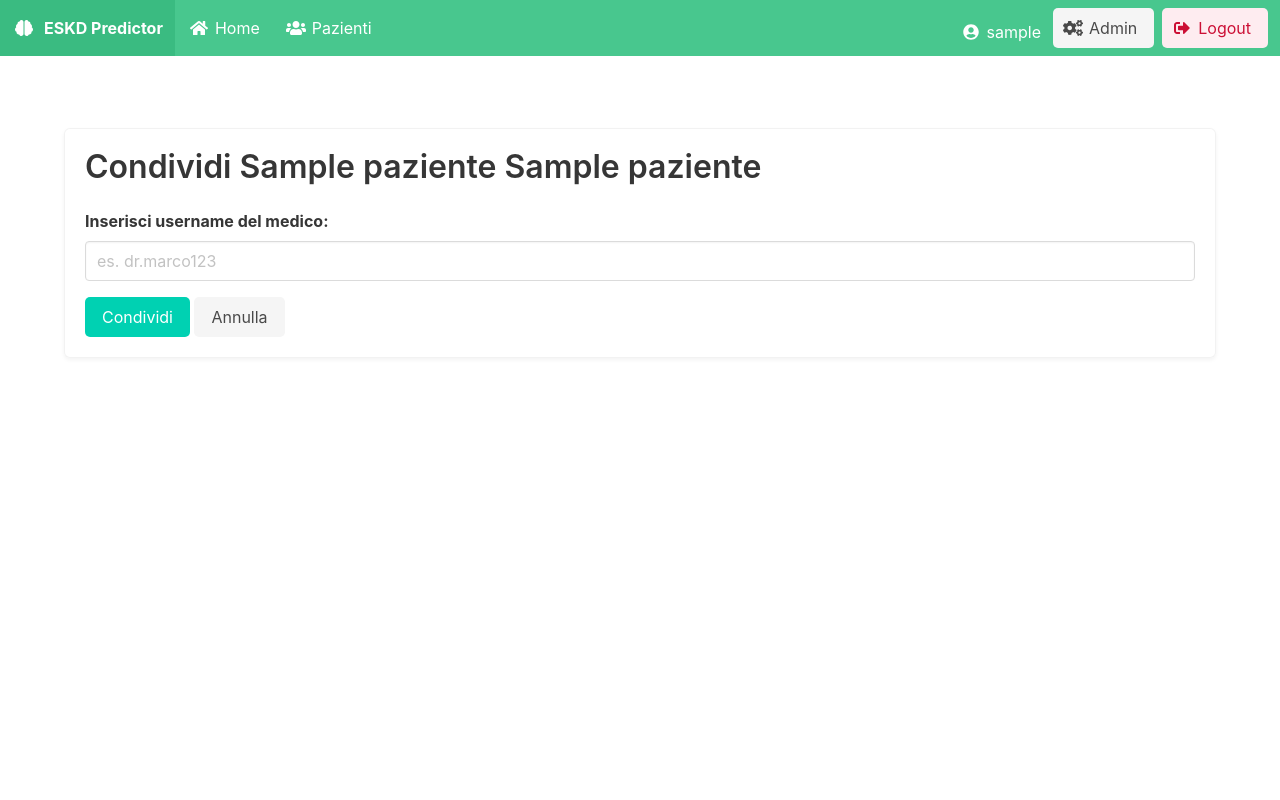
After one commit to gabri1997/end-stage-kidney-webapp, a Django app: page /pazienti/1/condividi/ in a window 1280 px wide. The commit adds this page. Run offline with Django 5.2, Linux system fonts and the light colour scheme; a user stored in the database is signed in; tables that the repository leaves empty hold one stand-in row (values such as "Sample post"); parts of the project's set-up code (start-up, migrations or seed data) failed here and were passed over.

Commit message:
added patients sharing

```diff
--- a/prediction/models.py
+++ b/prediction/models.py
@@ -6,6 +6,7 @@ from django.contrib.auth.models import User
 
 class Paziente(models.Model):
     medico = models.ForeignKey(User, on_delete=models.CASCADE, related_name='pazienti')
+    medici_condivisi = models.ManyToManyField(User, related_name='pazienti_condivisi', blank=True)
     nome = models.CharField(max_length=100)
     cognome = models.CharField(max_length=100)
     codice_fiscale = models.CharField(max_length=16, unique=True)
--- a/prediction/templates/prediction/base.html
+++ b/prediction/templates/prediction/base.html
@@ -21,7 +21,7 @@
             }
         /* Sfondo leggermente più chiaro per i box */
         .box {
-            background-color: #ffffff;
+            background-color: #ffffffcc;
             box-shadow: 0 2px 4px rgba(0,0,0,0.05);
             border: 1px solid rgba(0,0,0,0.05);
         }
@@ -83,7 +83,7 @@
 <body>
 
     <!-- 🔹 Navbar -->
-<nav class="navbar is-primary" role="navigation" aria-label="main navigation">
+<nav class="navbar is-success" role="navigation" aria-label="main navigation">
     <div class="navbar-brand">
         {% if user.is_authenticated %}
             <a class="navbar-item" href="{% url 'home' %}">
--- /dev/null
+++ b/prediction/templates/prediction/condividi_paziente.html
@@ -0,0 +1,19 @@
+{% extends 'prediction/base.html' %}
+{% block content %}
+<div class="container mt-5 box">
+    <h2 class="title">Condividi {{ paziente.nome }} {{ paziente.cognome }}</h2>
+    <form method="post">
+        {% csrf_token %}
+        <div class="field">
+            <label class="label">Inserisci username del medico:</label>
+            <div class="control">
+                <input type="text" name="username" class="input" placeholder="es. dr.marco123" required>
+            </div>
+        </div>
+        <div class="field mt-4">
+            <button type="submit" class="button is-primary">Condividi</button>
+            <a href="{% url 'lista_pazienti' %}" class="button is-light">Annulla</a>
+        </div>
+    </form>
+</div>
+{% endblock %}
--- a/prediction/templates/prediction/dettaglio_paziente.html
+++ b/prediction/templates/prediction/dettaglio_paziente.html
@@ -8,7 +8,7 @@
 
 body {
     background:
-        linear-gradient(135deg, rgba(22, 214, 150, 0.3), rgba(68, 123, 172, 0.349)),
+        linear-gradient(135deg, rgba(29, 156, 97, 0.397), rgba(183, 204, 223, 0.3)),
         url("{% static 'prediction/images/background-medico.png' %}") no-repeat center center fixed;
     background-size: cover;
 }
@@ -26,10 +26,10 @@ body {
     transform: scale(1.1);
 }
 h1.title {
-    color: #eaecec; /* verde acqua professionale */
+    color: #0c0f0f; /* verde acqua professionale */
 }
 .box.custom-box {
-    background-color: rgba(255, 255, 255, 0.95); /* bianco quasi pieno */
+    background-color: rgba(247, 247, 247, 0.856); /* bianco quasi pieno */
     color: #1e4b7a; /* testo blu-scuro */
     border-radius: 12px; /* bordi stondati */
     padding: 1.5rem; /* spaziatura interna */
--- a/prediction/templates/prediction/nuova_visita.html
+++ b/prediction/templates/prediction/nuova_visita.html
@@ -29,7 +29,7 @@
                                     {% elif field.name == 'referto' %}
                                     <div class="file has-name">
                                         <label class="file-label">
-                                                {{ field }}
+                                            <input class="file-input" type="file" name="{{ field.name }}" id="id_{{ field.name }}">
                                             <span class="file-cta">
                                                 <span class="file-icon">
                                                     <i class="fas fa-upload"></i>
@@ -38,9 +38,7 @@
                                                     Scegli un file...
                                                 </span>
                                             </span>
-                                                <span class="file-name">
-                                                    Nessun file selezionato
-                                                </span>
+                                            <span class="file-name">Nessun file selezionato</span>
                                         </label>
                                     </div>
                                     {% else %}
--- a/prediction/urls.py
+++ b/prediction/urls.py
@@ -22,6 +22,7 @@ urlpatterns = [
     path('mestc/<int:mestc_id>/delete/', views.delete_mestc, name='delete_mestc'),
     path("predizione/<int:predizione_id>/delete/", views.delete_predizione, name="delete_predizione"),
     path('pazienti/<int:paziente_id>/elimina/', views.elimina_paziente, name='elimina_paziente'),
+     path('pazienti/<int:paziente_id>/condividi/', views.condividi_paziente, name='condividi_paziente'),
 
     # --- 🔐 Autenticazione ---
     path('login/', auth_views.LoginView.as_view(template_name='login.html'), name='login'),
--- a/prediction/views.py
+++ b/prediction/views.py
@@ -18,6 +18,7 @@ from django.contrib.auth.forms import UserCreationForm
 from django.contrib import messages
 from django.shortcuts import render, redirect
 from django.db.models import Q
+from django.contrib.auth.models import User
 
 def register(request):
     if request.method == 'POST':
@@ -39,9 +40,34 @@ def register(request):
     return render(request, 'register.html', {'form': form})
 
 @login_required
+def condividi_paziente(request, paziente_id):
+    paziente = get_object_or_404(
+        Paziente.objects.filter(Q(medico=request.user) | Q(medici_condivisi=request.user)),
+        id=paziente_id
+    )
+
+    if request.method == 'POST':
+        username = request.POST.get('username')
+        try:
+            altro_medico = User.objects.get(username=username)
+            paziente.medici_condivisi.add(altro_medico)
+            messages.success(request, f"Paziente condiviso con {altro_medico.username} ✅")
+        except User.DoesNotExist:
+            messages.error(request, "Nessun medico trovato con questo nome utente ❌")
+
+        return redirect('lista_pazienti')
+
+    return render(request, 'prediction/condividi_paziente.html', {'paziente': paziente})
+
+
+    return render(request, 'prediction/condividi_paziente.html', {'paziente': paziente})
+@login_required
 def home(request):
     # Ottieni alcune statistiche per il dashboard
-    num_pazienti = Paziente.objects.filter(medico=request.user).count()
+    num_pazienti = Paziente.objects.filter(
+        Q(medico=request.user) | Q(medici_condivisi=request.user)
+    ).distinct().count()
+
     num_visite = Visita.objects.filter(medico=request.user).count()
     ultime_predizioni = Predizione.objects.filter(
         paziente__medico=request.user
@@ -81,8 +107,10 @@ def nuovo_paziente(request):
 
 @login_required
 def lista_pazienti(request):
-    query = request.GET.get('q')
-    pazienti = Paziente.objects.filter(medico=request.user).order_by("cognome", "nome")
+    query = request.GET.get('q','')
+    pazienti = Paziente.objects.filter(
+        Q(medico=request.user) | Q(medici_condivisi=request.user)
+    ).distinct().order_by('cognome', 'nome')
     if query:
         pazienti = pazienti.filter(
             Q(nome__icontains=query) | Q(cognome__icontains=query)
@@ -93,7 +121,11 @@ def lista_pazienti(request):
 
 @login_required
 def dettaglio_paziente(request, paziente_id):
-    paziente = get_object_or_404(Paziente, id=paziente_id, medico=request.user)
+    paziente = get_object_or_404(
+    Paziente.objects.filter(Q(medico=request.user) | Q(medici_condivisi=request.user)),
+    id=paziente_id
+)
+
     visite = Visita.objects.filter(paziente=paziente).order_by("data_visita")
     mestc_records = MESTC.objects.filter(paziente=paziente).order_by("data_rilevazione")
     predizioni = Predizione.objects.filter(paziente=paziente).order_by("-data_predizione")
@@ -111,7 +143,11 @@ def dettaglio_paziente(request, paziente_id):
 
 @login_required
 def nuova_visita(request, paziente_id):
-    paziente = get_object_or_404(Paziente, id=paziente_id, medico=request.user)
+    paziente = get_object_or_404(
+    Paziente.objects.filter(Q(medico=request.user) | Q(medici_condivisi=request.user)),
+    id=paziente_id
+)
+
 
     if request.method == "POST":
         form = VisitaForm(request.POST, request.FILES)
@@ -130,7 +166,11 @@ def nuova_visita(request, paziente_id):
 
 @login_required
 def nuovo_mestc(request, paziente_id):
-    paziente = get_object_or_404(Paziente, id=paziente_id, medico=request.user)
+    paziente = get_object_or_404(
+    Paziente.objects.filter(Q(medico=request.user) | Q(medici_condivisi=request.user)),
+    id=paziente_id
+)
+
 
     if request.method == "POST":
         form = MESTCForm(request.POST)
@@ -147,7 +187,11 @@ def nuovo_mestc(request, paziente_id):
 
 @login_required
 def modifica_visita(request, paziente_id, visita_id):
-    paziente = get_object_or_404(Paziente, id=paziente_id, medico=request.user)
+    paziente = get_object_or_404(
+    Paziente.objects.filter(Q(medico=request.user) | Q(medici_condivisi=request.user)),
+    id=paziente_id
+)
+
     visita = get_object_or_404(Visita, id=visita_id, paziente=paziente)
 
     if request.method == "POST":
@@ -167,7 +211,11 @@ def modifica_visita(request, paziente_id, visita_id):
 
 @login_required
 def elimina_visita(request, paziente_id, visita_id):
-    paziente = get_object_or_404(Paziente, id=paziente_id, medico=request.user)
+    paziente = get_object_or_404(
+    Paziente.objects.filter(Q(medico=request.user) | Q(medici_condivisi=request.user)),
+    id=paziente_id
+)
+
     visita = get_object_or_404(Visita, id=visita_id, paziente=paziente)
 
     if request.method == "POST":
@@ -178,7 +226,11 @@ def elimina_visita(request, paziente_id, visita_id):
 
 @login_required
 def modifica_mestc(request, paziente_id, mestc_id):
-    paziente = get_object_or_404(Paziente, id=paziente_id, medico=request.user)
+    paziente = get_object_or_404(
+    Paziente.objects.filter(Q(medico=request.user) | Q(medici_condivisi=request.user)),
+    id=paziente_id
+)
+
     mestc = get_object_or_404(MESTC, id=mestc_id, paziente=paziente)
 
     if request.method == "POST":
@@ -194,7 +246,11 @@ def modifica_mestc(request, paziente_id, mestc_id):
 
 @login_required
 def elimina_mestc(request, paziente_id, mestc_id):
-    paziente = get_object_or_404(Paziente, id=paziente_id, medico=request.user)
+    paziente = get_object_or_404(
+    Paziente.objects.filter(Q(medico=request.user) | Q(medici_condivisi=request.user)),
+    id=paziente_id
+)
+
     mestc = get_object_or_404(MESTC, id=mestc_id, paziente=paziente)
 
     if request.method == "POST":
@@ -206,7 +262,11 @@ def elimina_mestc(request, paziente_id, mestc_id):
 
 @login_required
 def calcola_eskd(request, paziente_id, visita_id):
-    paziente = get_object_or_404(Paziente, id=paziente_id)
+    paziente = get_object_or_404(
+    Paziente.objects.filter(Q(medico=request.user) | Q(medici_condivisi=request.user)),
+    id=paziente_id
+)
+
     visita = get_object_or_404(Visita, id=visita_id)
     mestc = MESTC.objects.filter(paziente=paziente).order_by('-data_rilevazione').first()
 
@@ -353,28 +413,16 @@ def calcola_eskd(request, paziente_id, visita_id):
         "form": form
     })
 
-@login_required
-def modifica_paziente(request, paziente_id):
-    paziente = get_object_or_404(Paziente, id=paziente_id)
-
-    if request.method == "POST":
-        form = PazienteForm(request.POST, instance=paziente)
-        if form.is_valid():
-            form.save()
-            return redirect("dettaglio_paziente", paziente_id=paziente.id)
-    else:
-        form = PazienteForm(instance=paziente)
-
-    return render(request, "prediction/modifica_paziente.html", {
-        "paziente": paziente,
-        "form": form
-    })
-
+ì
 from django.contrib import messages  # aggiungi questo import in alto
 
 @login_required
 def modifica_paziente(request, paziente_id):
-    paziente = get_object_or_404(Paziente, id=paziente_id)
+    paziente = get_object_or_404(
+    Paziente.objects.filter(Q(medico=request.user) | Q(medici_condivisi=request.user)),
+    id=paziente_id
+)
+
 
     if request.method == "POST":
         form = PazienteForm(request.POST, instance=paziente)
@@ -416,7 +464,11 @@ def delete_predizione(request, predizione_id):
 
 @login_required
 def elimina_paziente(request, paziente_id):
-    paziente = get_object_or_404(Paziente, id=paziente_id, medico=request.user)
+    paziente = get_object_or_404(
+    Paziente.objects.filter(Q(medico=request.user) | Q(medici_condivisi=request.user)),
+    id=paziente_id
+)
+
 
     if request.method == "POST":
         nome = f"{paziente.nome} {paziente.cognome}"
```
Also changed, not shown: prediction/templates/prediction/home.html (+7 -7 lines), prediction/templates/prediction/lista_pazienti.html (+30 -9 lines), prediction/migrations/0009_paziente_medici_condivisi.py (added), prediction/static/prediction/images/background-medico.png (deleted), prediction/static/prediction/images/background_medico.png (added). Lines whose indentation alone changed are shown as unchanged.
